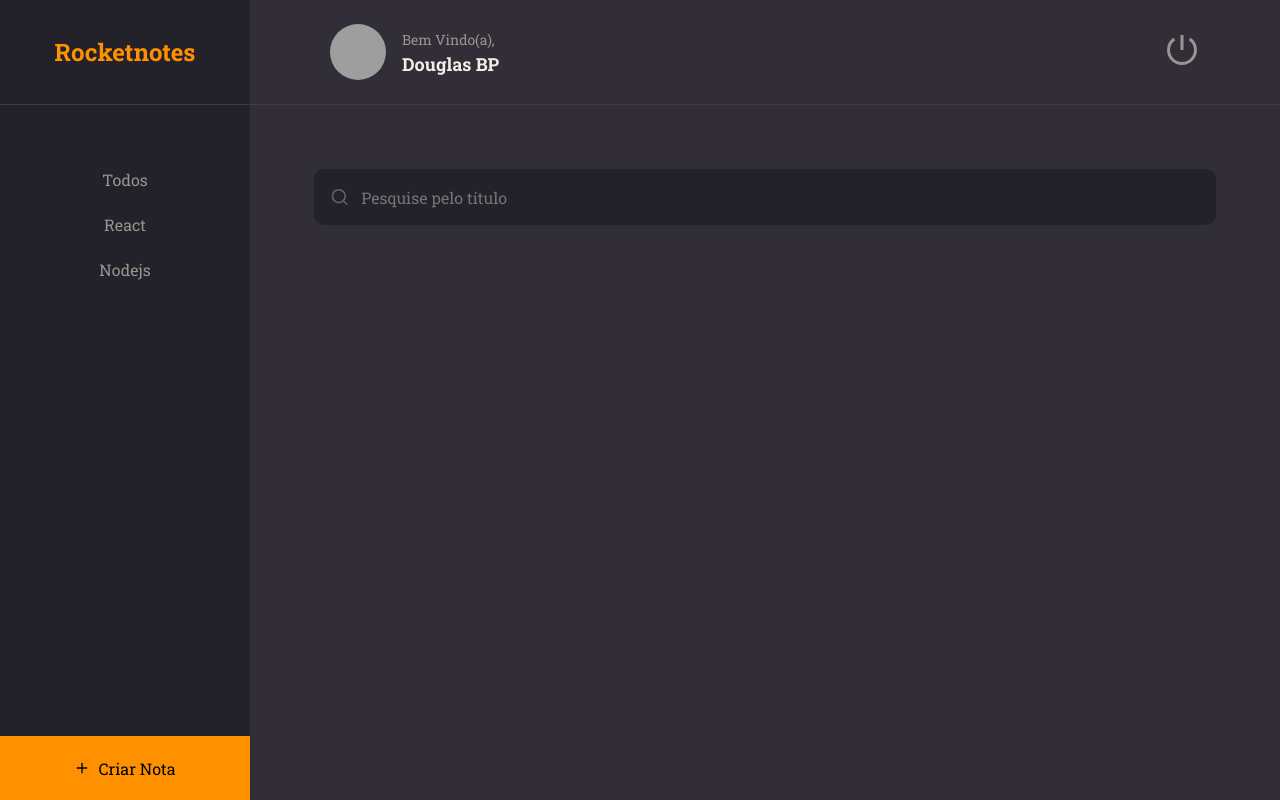
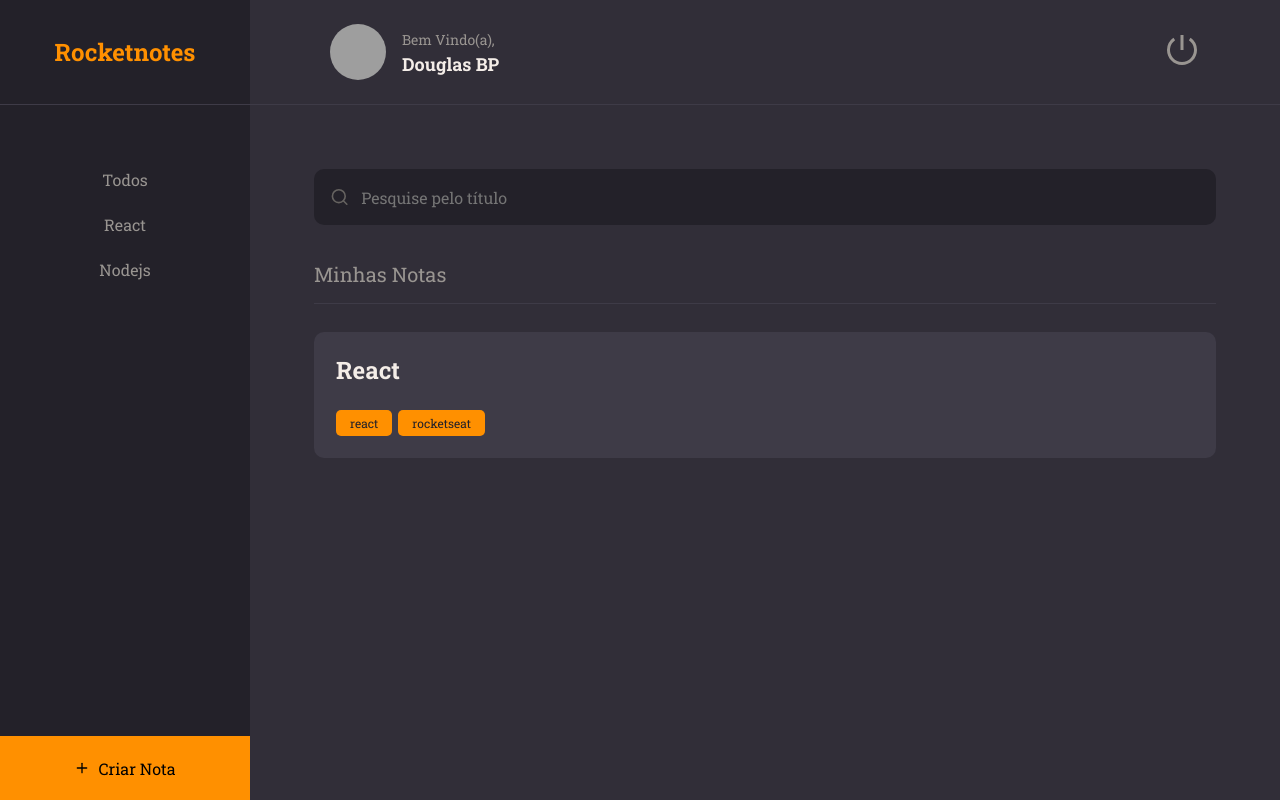
Before and after one commit to yaakovcarioca/rocketnotes-interface, a React (Vite) app: page / in a window 1280 px wide. Built offline with nearby package versions, Linux system fonts and the light colour scheme; grey boxes are pictures that could not be loaded.

Commit message:
page home finished. Notes Components done.

```diff
--- /dev/null
+++ b/src/components/Note/index.jsx
@@ -0,0 +1,19 @@
+import { Container } from "./styles";
+import { Tag } from '../Tag';
+
+export function Note({ data, ...rest }){
+    return(
+        <Container {...rest}>
+            <h1>{data.title}</h1>
+
+            {
+                data.tags &&
+                <footer>
+                    {
+                        data.tags.map(tag => <Tag key={tag.id} title={tag.name} />)
+                    }
+                </footer>
+            }
+        </Container>
+    );
+}
--- /dev/null
+++ b/src/components/Note/styles.js
@@ -0,0 +1,26 @@
+import styled from "styled-components";
+
+export const Container = styled.button`
+    width: 100%;
+    background-color: ${({ theme }) => theme.COLORS.BACKGROUND_700};
+
+    border: none;
+    border-radius: 10px;
+
+    padding: 22px;
+    margin-bottom: 16px;
+
+    > h1 {
+        flex: 1;
+        text-align: left;
+        font-weight: 700;
+        font-size: 24px;
+        color: ${({ theme }) => theme.COLORS.WHITE};
+    }
+
+    > footer {
+        width: 100%;
+        display: flex;
+        margin-top: 24px;
+    }
+`;
--- a/src/components/Tag/index.jsx
+++ b/src/components/Tag/index.jsx
@@ -1,8 +1,8 @@
 import { Container } from "./styles";
 
-export function Tag({ title }) {
+export function Tag({ title, ...rest }) {
     return (
-        <Container>
+        <Container {...rest}>
             {title}
         </Container>
     );
--- a/src/pages/Home/index.jsx
+++ b/src/pages/Home/index.jsx
@@ -1,11 +1,11 @@
-import { FiPlus } from 'react-icons/fi';
-import { FiSearch} from 'react-icons/fi';
+import { FiPlus, FiSearch } from 'react-icons/fi';
 
 import { Container, Brand, Menu, Search, Content, NewNote } from './styles';
 
+import { Note } from '../../components/Note';
+import { Input } from '../../components/Input';
 import { Header } from '../../components/Header';
-import { Input } from '../../components/Input';
-
+import { Section } from '../../components/Section';
 import { ButtonText } from '../../components/ButtonText';
 
 export function Home() {
@@ -28,7 +28,16 @@
             </Search>
 
             <Content>
-
+                <Section title="Minhas Notas">
+                    <Note data={{
+                        title:'React',
+                        tags: [
+                            { id: '1', name: 'react'},
+                            { id: '2', name: 'rocketseat'}
+                        ]
+                    }}
+                    />
+                </Section>
             </Content>
 
             <NewNote>
--- a/src/pages/Home/styles.js
+++ b/src/pages/Home/styles.js
@@ -55,6 +55,8 @@
 
 export const Content = styled.div`
     grid-area: content;
+    padding: 0 64px;
+    overflow-y: auto;
 `;
 
 export const NewNote = styled.button`
```
